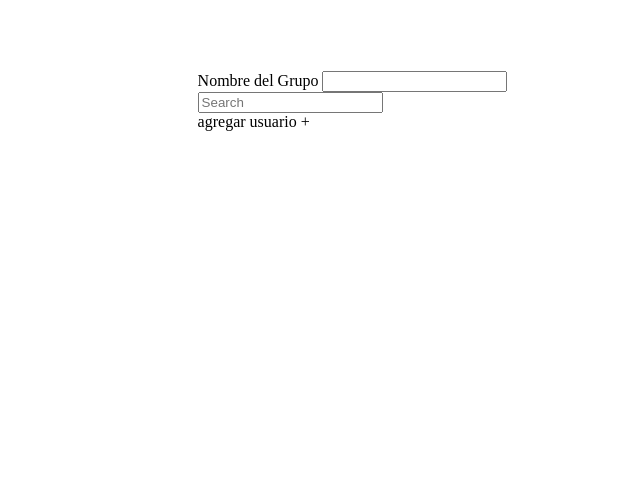
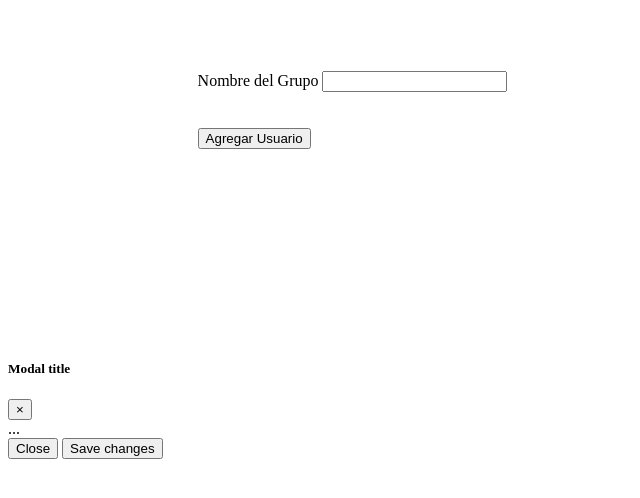
Before and after one commit to Jfaramir/TFG, a PHP site: page /tfg/nuevoGrupo.php in a window 1280 px wide. Shown: the top 498 px of the page, without its empty margins (0-640 px from the left). Run offline with PHP 8.4, Linux system fonts and the light colour scheme; data that the repository does not hold is empty.

Commit message:
se ralla que flipas

```diff
--- a/nuevoGrupo.php
+++ b/nuevoGrupo.php
@@ -15,9 +15,10 @@ $consulta = $mysqli->query("select * from users ");
             <input type="text" class="form-control" id="exampleFormControlInput1" >
         </div>
         <div class="form-group">
-            <input class="form-control" type="text" placeholder="Search" aria-label="Search">
+            <br><br>
+            <button class="btn btn-info " data-toggle="modal" data-target="#exampleModal" onclick="agregaModal()">Agregar Usuario </button>
             <div id="cajaAñadirUsuario" class>
-                <a onclick="">agregar usuario +</a>
+
 
             </div>
 
@@ -25,9 +26,34 @@ $consulta = $mysqli->query("select * from users ");
 
 
 </form>
+    <!--Modal-->
+<div class="modal fade" id="exampleModal" tabindex="-1" role="dialog" aria-labelledby="exampleModalLabel" aria-hidden="true">
+  <div class="modal-dialog" role="document">
+    <div class="modal-content">
+      <div class="modal-header">
+        <h5 class="modal-title" id="exampleModalLabel">Modal title</h5>
+        <button type="button" class="close" data-dismiss="modal" aria-label="Close">
+          <span aria-hidden="true">&times;</span>
+        </button>
+      </div>
+      <div class="modal-body">
+        ...
+      </div>
+      <div class="modal-footer">
+        <button type="button" class="btn btn-secondary" data-dismiss="modal">Close</button>
+        <button type="button" class="btn btn-primary">Save changes</button>
+      </div>
+    </div>
+  </div>
+</div>
+
+
 
 
 <script>
+    function agregaModal(){
+
+    }
 
 </script>
 </html>
```
